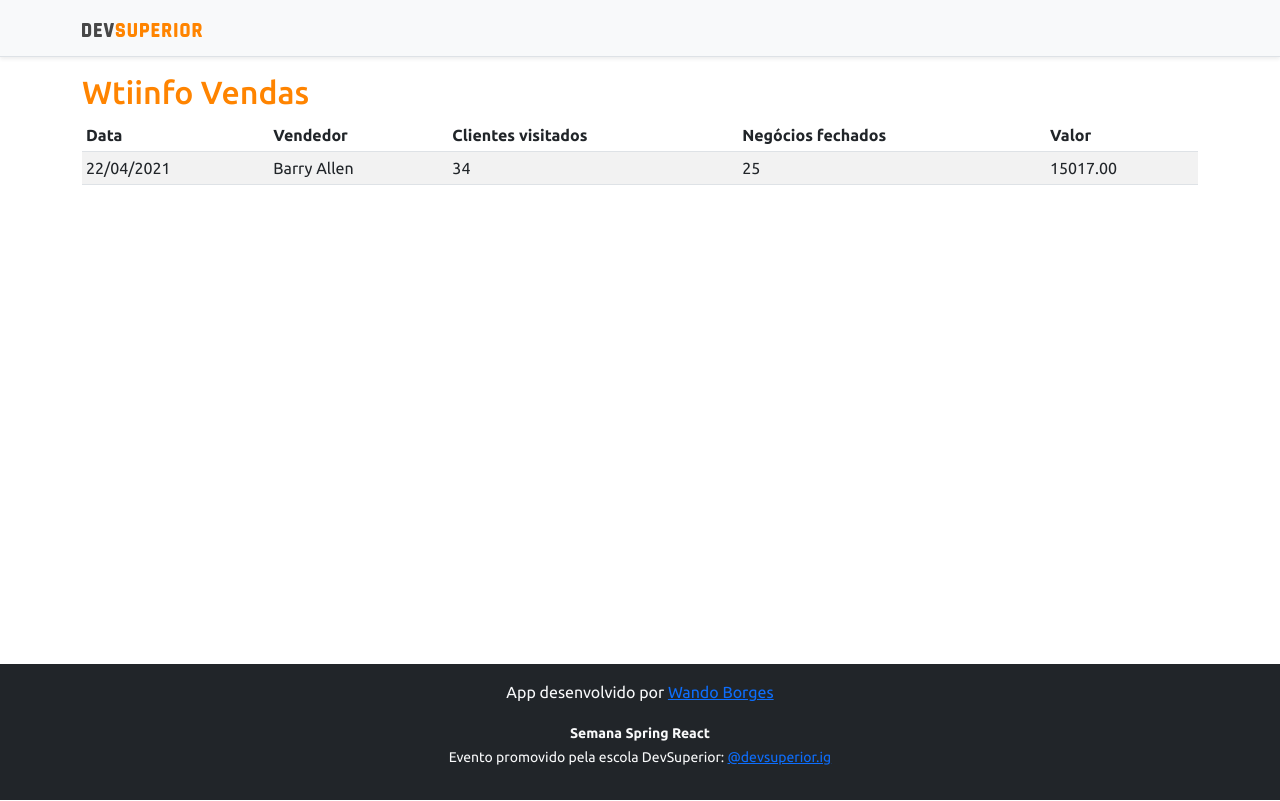
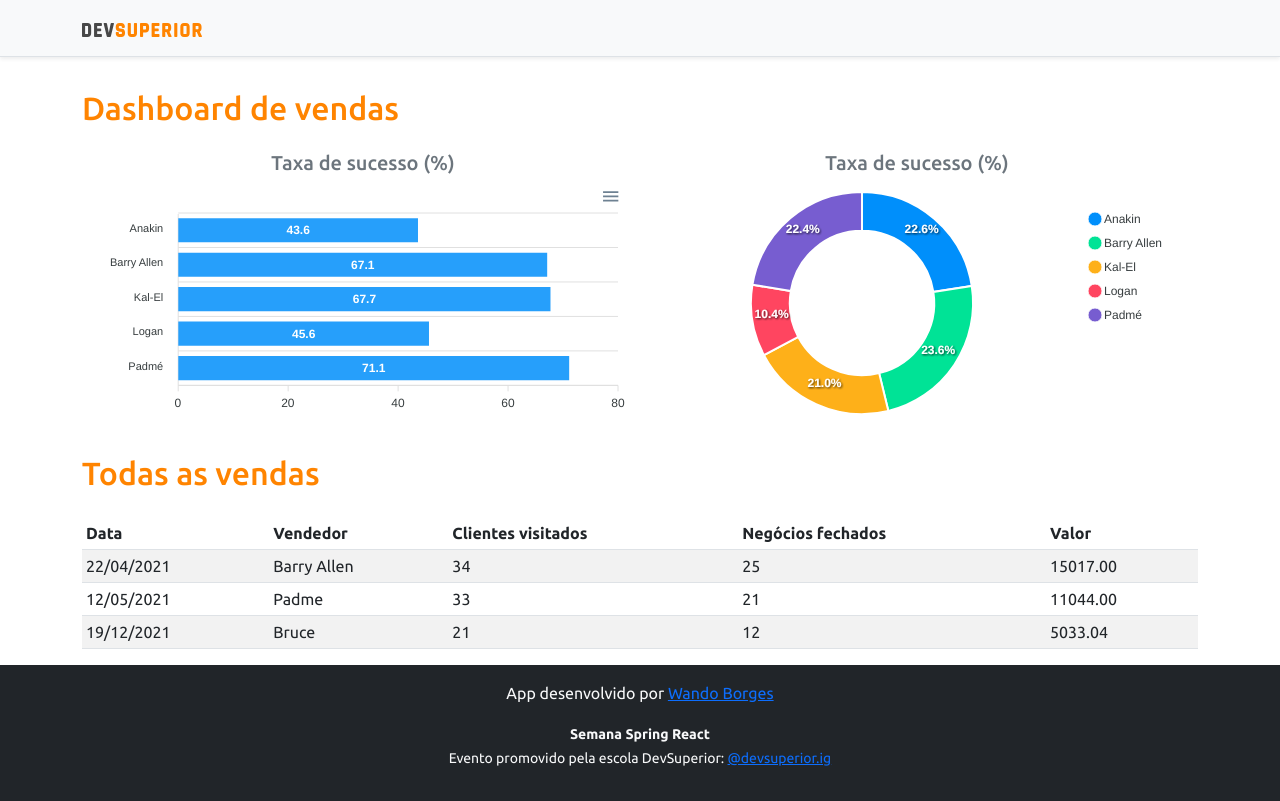
Before and after one commit to wtiinfo/wtiinfovendas, a React (Create React App) app in the folder frontend/: page / in a window 1280 px wide. Built offline with nearby package versions, Linux system fonts and the light colour scheme.

Commit message:
Charts statics, data mock

```diff
--- a/frontend/package.json
+++ b/frontend/package.json
@@ -10,8 +10,10 @@
     "@types/node": "^16.18.12",
     "@types/react": "^18.0.27",
     "@types/react-dom": "^18.0.10",
+    "apexcharts": "^3.37.0",
     "bootstrap": "^5.2.3",
     "react": "^18.2.0",
+    "react-apexcharts": "^1.4.0",
     "react-dom": "^18.2.0",
     "react-scripts": "5.0.1",
     "typescript": "^4.9.5",
--- a/frontend/src/App.tsx
+++ b/frontend/src/App.tsx
@@ -1,4 +1,6 @@
+import BarChart from "components/BarChart";
 import DataTable from "components/DataTable";
+import DonutChart from "components/DonutChart";
 import Footer from "components/Footer";
 import NavBar from "components/NavBar";
 
@@ -7,7 +9,20 @@
     <>
       <NavBar />
       <div className="container">
-        <h2 className="text-primary">Wtiinfo Vendas</h2>
+        <h2 className="text-primary py-3">Dashboard de vendas</h2>
+        <div className="row px-3">
+          <div className="col-sm-6">
+            <h5 className="text-center text-secondary">Taxa de sucesso (%)</h5>
+            <BarChart />
+          </div>
+          <div className="col-sm-6">
+            <h5 className="text-center text-secondary">Taxa de sucesso (%)</h5>
+            <DonutChart />
+          </div>
+        </div>
+        <div className="py-3">
+          <h2 className="text-primary">Todas as vendas</h2>
+        </div>
         <DataTable />
       </div>
       <Footer />
--- /dev/null
+++ b/frontend/src/components/BarChart/index.tsx
@@ -0,0 +1,35 @@
+import Chart from 'react-apexcharts';
+
+const BarChart = () => {
+
+    const options = {
+        plotOptions: {
+            bar: {
+                horizontal: true,
+            }
+        },
+    };
+
+    const mockData = {
+        labels: {
+            categories: ['Anakin', 'Barry Allen', 'Kal-El', 'Logan', 'Padmé']
+        },
+        series: [
+            {
+                name: "% Sucesso",
+                data: [43.6, 67.1, 67.7, 45.6, 71.1]
+            }
+        ]
+    };
+
+    return (
+        <Chart
+            options={{ ...options, xaxis: mockData.labels }}
+            series={mockData.series}
+            type="bar"
+            height="240"
+        />
+    );
+}
+
+export default BarChart;
--- a/frontend/src/components/DataTable/index.tsx
+++ b/frontend/src/components/DataTable/index.tsx
@@ -19,10 +19,24 @@
                         <td>25</td>
                         <td>15017.00</td>
                     </tr>
+                    <tr>
+                        <td>12/05/2021</td>
+                        <td>Padme</td>
+                        <td>33</td>
+                        <td>21</td>
+                        <td>11044.00</td>
+                    </tr>
+                    <tr>
+                        <td>19/12/2021</td>
+                        <td>Bruce</td>
+                        <td>21</td>
+                        <td>12</td>
+                        <td>5033.04</td>
+                    </tr>
                 </tbody>
             </table>
         </div>
     );
 }
 
-export default DataTable
+export default DataTable;
--- /dev/null
+++ b/frontend/src/components/DonutChart/index.tsx
@@ -0,0 +1,26 @@
+import Chart from 'react-apexcharts';
+
+const DonutChart = () => {
+
+    const mockData = {
+        series: [477138, 499928, 444867, 220426, 473088],
+        labels: ['Anakin', 'Barry Allen', 'Kal-El', 'Logan', 'Padmé']
+    }
+
+    const options = {
+        legend: {
+            show: true
+        }
+    }
+
+    return (
+        <Chart
+            options={{ ...options, labels: mockData.labels }}
+            series={mockData.series}
+            type="donut"
+            height="240"
+        />
+    );
+}
+
+export default DonutChart;
--- a/frontend/src/components/NavBar/index.tsx
+++ b/frontend/src/components/NavBar/index.tsx
@@ -1,4 +1,4 @@
-import logomarca from 'assets/img/dslogo.svg'
+import logomarca from 'assets/img/dslogo.svg';
 
 const NavBar = () => {
     return (
```
Also changed, not shown: 1 other file (tests, documents, lock files or other folders).
